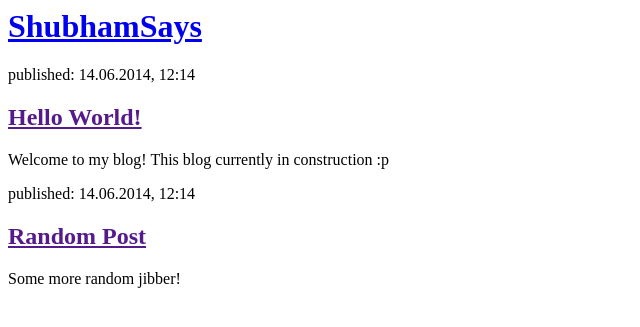
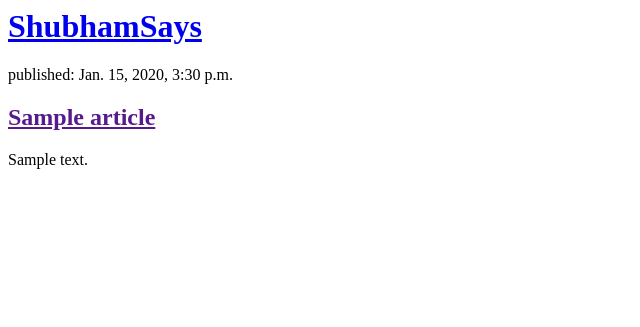
Before and after one commit to shubhamtambere/blog, a Django app: template blogapp/templates/blogapp/article_list.html in a window 1280 px wide. Shown: the top 327 px of the page, without its empty margins (0-640 px from the left). Run offline with Django 3.2, Linux system fonts and the light colour scheme; the template is opened without the code that fills it: values that come from a table or form of the project are taken from there, others are empty; tables that the repository leaves empty hold one stand-in row (values such as "Sample post").

Commit message:
third commit

```diff
--- a/blogapp/templates/blogapp/article_list.html
+++ b/blogapp/templates/blogapp/article_list.html
@@ -6,17 +6,12 @@
         <div>
             <h1><a href="/">ShubhamSays</a></h1>
         </div>
-
-        <div>
-            <p>published: 14.06.2014, 12:14</p>
-            <h2><a href="">Hello World!</a></h2>
-            <p>Welcome to my blog! This blog currently in construction :p </p>
-        </div>
-
-        <div>
-            <p>published: 14.06.2014, 12:14</p>
-            <h2><a href="">Random Post</a></h2>
-            <p>Some more random jibber!</p>
-        </div>
+        {% for article in articles %}
+    <div>
+        <p>published: {{ article.published_date }}</p>
+        <h2><a href="">{{ article.title }}</a></h2>
+        <p>{{ article.content|linebreaksbr }}</p>
+    </div>
+{% endfor %}
     </body>
 </html>
--- a/blogapp/views.py
+++ b/blogapp/views.py
@@ -1,8 +1,11 @@
 from django.shortcuts import render
 from django.http import HttpResponse
+from django.utils import timezone
+from .models import Article
 # Create your views here.
 def home_view(*args, **kwargs):
     return(HttpResponse('Home page'))
 
 def article_list(request):
-    return render(request, 'blogapp/article_list.html', {})
+    articles = Article.objects.filter(published_date__lte=timezone.now()).order_by('published_date')
+    return render(request, 'blogapp/article_list.html', {'articles':articles})
```
